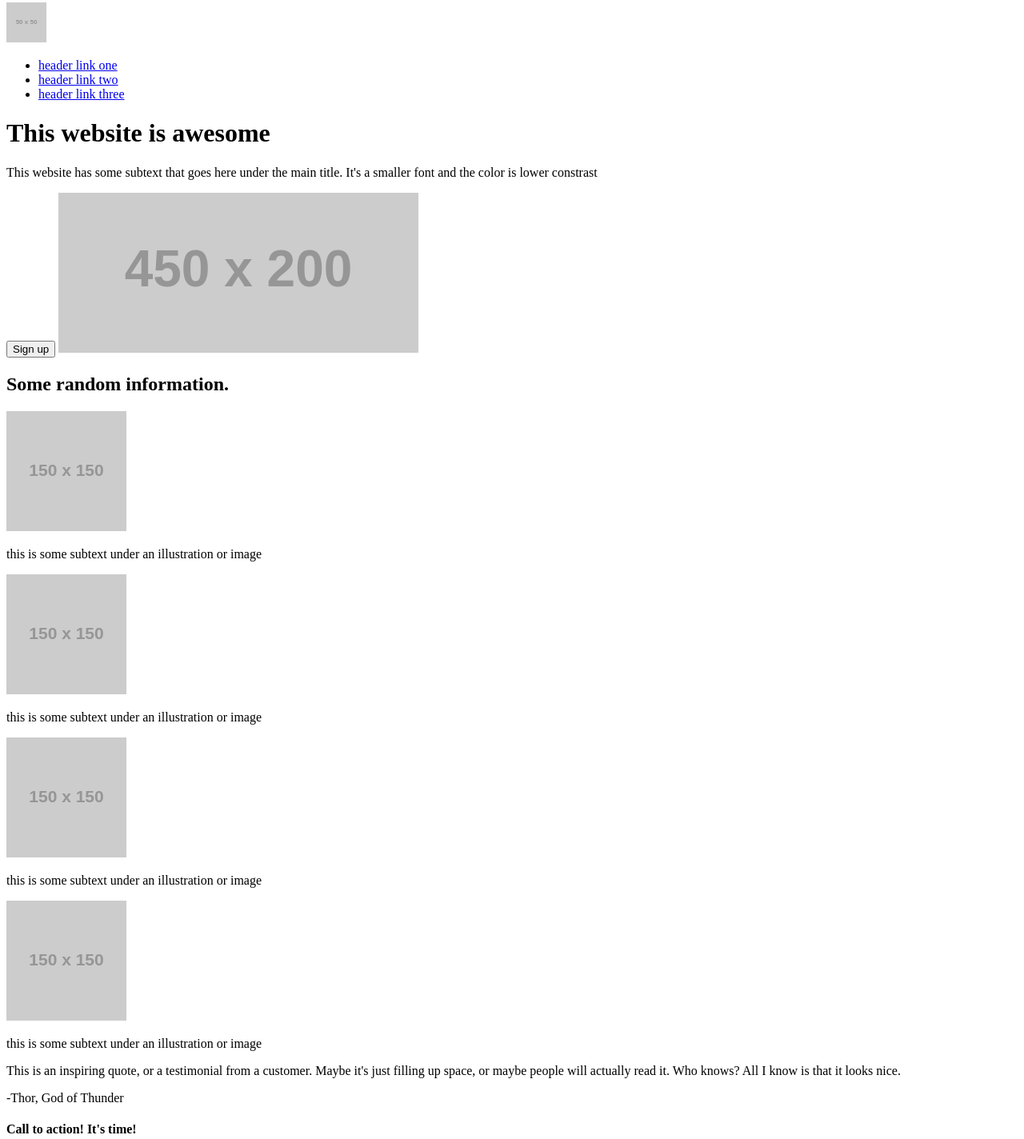
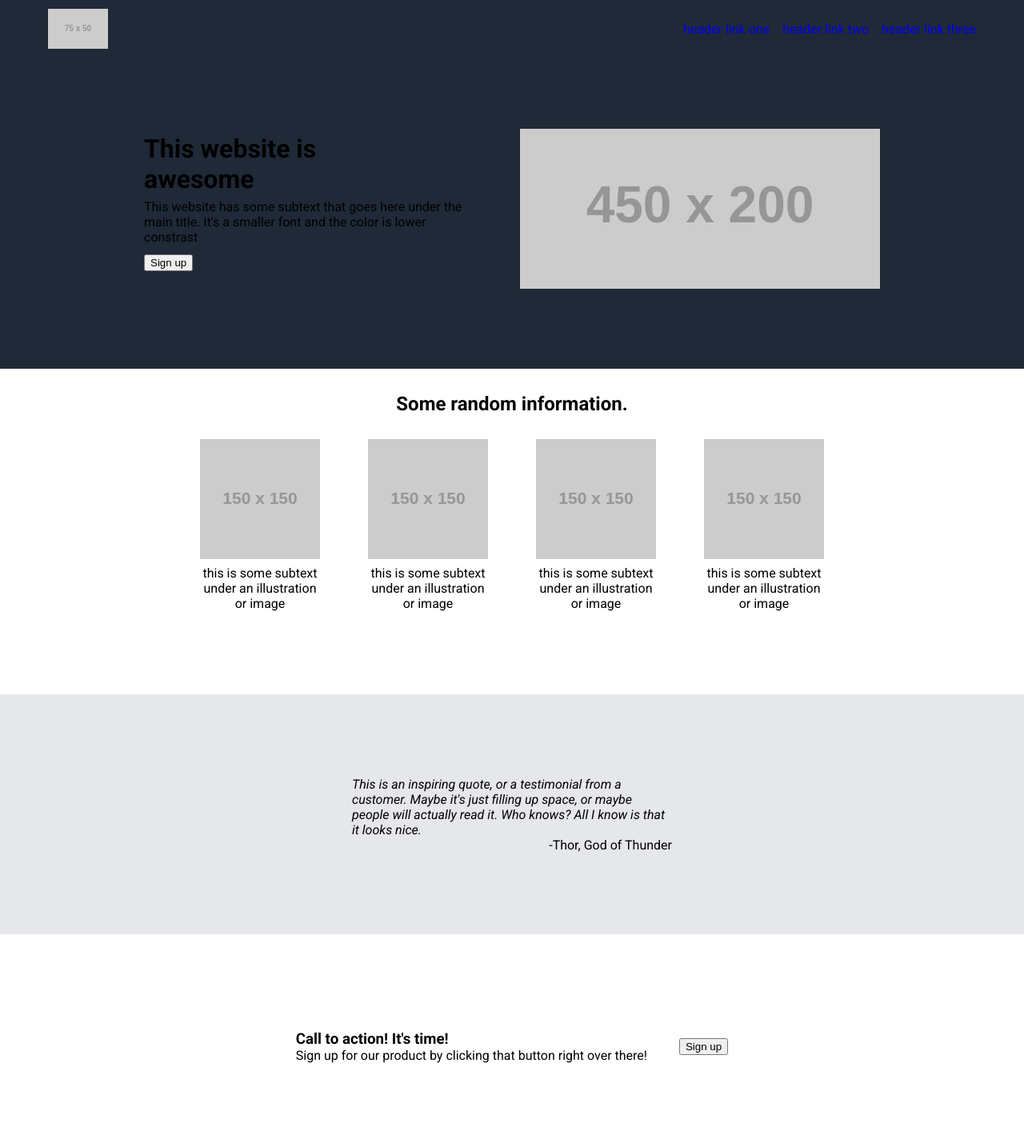
Before and after one commit to fell-z/landing-page-odin, a plain HTML site: page index.html in a window 1280 px wide. Shown: the part 5-1429 px from the top of the page at 80% size. Drawn offline with Linux system fonts and the light colour scheme; placeholder pictures from the web are drawn by us.

Commit message:
added the base layout, changed html for better css styling

```diff
--- a/index.html
+++ b/index.html
@@ -4,31 +4,36 @@
     <head>
         <title>Landing Page</title>
         <meta charset="UTF-8" />
+        <link rel="stylesheet" href="style.css" />
     </head>
 
     <body>
+        <div id="header-hero">
             <div class="header">
-            <img src="https://via.placeholder.com/50" alt="header logo" />
-            <ul>
+                <img src="https://via.placeholder.com/75x50" alt="header logo" />
+                <ul class="header links">
                     <li><a href="#">header link one</a></li>
                     <li><a href="#">header link two</a></li>
                     <li><a href="#">header link three</a></li>
                 </ul>
             </div>
 
+            <div class="hero">
                 <div>
-            <h1>This website is awesome</h1>
+                    <h1>This website is <br />awesome</h1>
                     <p>
-                This website has some subtext that goes here under the main title. It's a smaller
-                font and the color is lower constrast
+                        This website has some subtext that goes here under the main title. It's a
+                        smaller font and the color is lower constrast
                     </p>
                     <button>Sign up</button>
+                </div>
                 <img src="https://via.placeholder.com/450x200" alt="title placeholder" />
+            </div>
         </div>
 
         <div class="info">
             <h2>Some random information.</h2>
-
+            <div class="container card">
                 <div class="card">
                     <img src="https://via.placeholder.com/150" alt="info placeholder" />
                     <p>this is some subtext under an illustration or image</p>
@@ -49,20 +54,29 @@
                     <p>this is some subtext under an illustration or image</p>
                 </div>
             </div>
+        </div>
 
         <div class="quote">
+            <div>
                 <p>
-                This is an inspiring quote, or a testimonial from a customer. Maybe it's just
-                filling up space, or maybe people will actually read it. Who knows? All I know is
-                that it looks nice.
+                    <em>
+                        This is an inspiring quote, or a testimonial from a customer. Maybe it's
+                        just filling up space, or maybe people will actually read it. Who knows? All
+                        I know is that it looks nice.
+                    </em>
                 </p>
+            </div>
             <div id="quote-autor">-Thor, God of Thunder</div>
         </div>
 
         <div class="call-to-action">
-            <h4>Call to action! It's time!</h4>
+            <div class="container action">
+                <div>
+                    <h3>Call to action! It's time!</h3>
                     <p>Sign up for our product by clicking that button right over there!</p>
+                </div>
                 <button>Sign up</button>
+            </div>
         </div>
 
         <div class="footer">Copyright &copy; The Odin Project 2021</div>
--- /dev/null
+++ b/style.css
@@ -0,0 +1,114 @@
+@import url("https://fonts.googleapis.com/css2?family=Roboto:ital,wght@0,100;0,300;0,400;0,500;0,700;0,900;1,100;1,300;1,400;1,500;1,700;1,900&display=swap");
+
+* {
+    margin: 0;
+}
+
+body {
+    margin: 0;
+    font-family: "Roboto", Verdana, Arial, sans-serif;
+}
+
+a {
+    text-decoration: none;
+}
+
+#header-hero {
+    background-color: #1f2937;
+}
+
+.header {
+    display: flex;
+    justify-content: space-between;
+    align-items: center;
+    padding: 16px 60px 0 60px;
+}
+
+.header.links {
+    display: flex;
+    list-style-type: none;
+    gap: 16px;
+    padding: 0;
+    margin: 0;
+}
+
+.hero {
+    display: flex;
+    flex-flow: row wrap;
+    height: 400px;
+    justify-content: center;
+    align-items: center;
+    gap: 70px;
+}
+
+.hero div {
+    width: 400px;
+    height: 200px;
+}
+
+.hero div > * {
+    margin: 6px 0;
+}
+
+.info {
+    display: flex;
+    flex-direction: column;
+    align-items: center;
+    margin: 30px 0 100px 0;
+}
+
+.container {
+    display: flex;
+}
+
+.container.card {
+    gap: 60px;
+}
+
+.container .card {
+    width: 150px;
+    text-align: center;
+    margin-top: 30px;
+}
+
+.container .card > p {
+    margin: 4px 0;
+}
+
+.quote {
+    display: flex;
+    height: 300px;
+    flex-flow: column nowrap;
+    justify-content: center;
+    align-items: center;
+    background-color: #e5e7eb;
+}
+
+.quote div {
+    width: 400px;
+}
+
+#quote-autor {
+    text-align: end;
+}
+
+.call-to-action {
+    display: flex;
+    justify-content: center;
+    align-items: center;
+    height: 280px;
+}
+
+.container.action {
+    flex-flow: column wrap;
+    justify-content: center;
+    height: 50px;
+    gap: 40px;
+}
+
+.footer {
+    display: flex;
+    justify-content: center;
+    align-items: center;
+    padding: 30px;
+}
```
Lines whose indentation alone changed are shown as unchanged.
